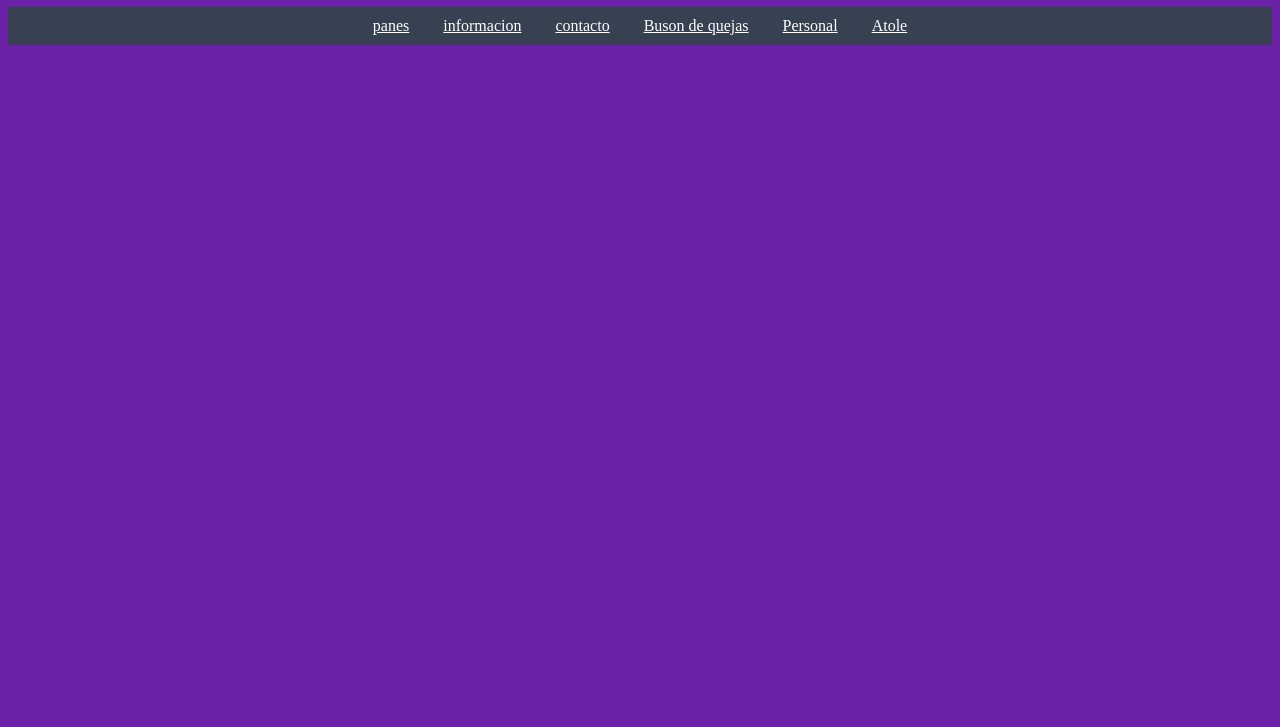
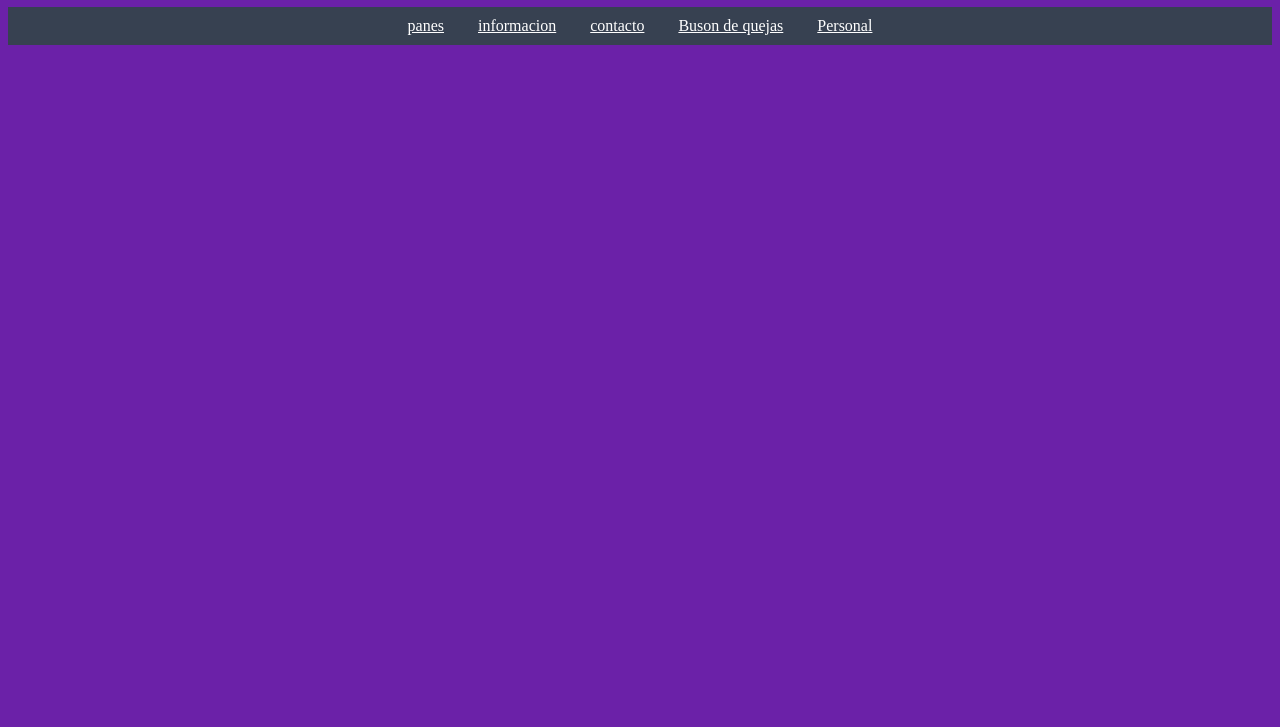
Before and after one commit to VladimirArauz/desesperanza, a plain HTML site: page index.html in a window 1280 px wide. Shown: the part 73-800 px from the top of the page. Drawn offline with Linux system fonts and the light colour scheme.

Commit message:
cambio 5

```diff
--- a/index.html
+++ b/index.html
@@ -15,7 +15,7 @@
         <a href="">contacto</a>
         <a href="">Buson de quejas</a>
         <a href="">Personal</a>
-        <a href="">Atole</a>
+
 
     </div>
 
```
